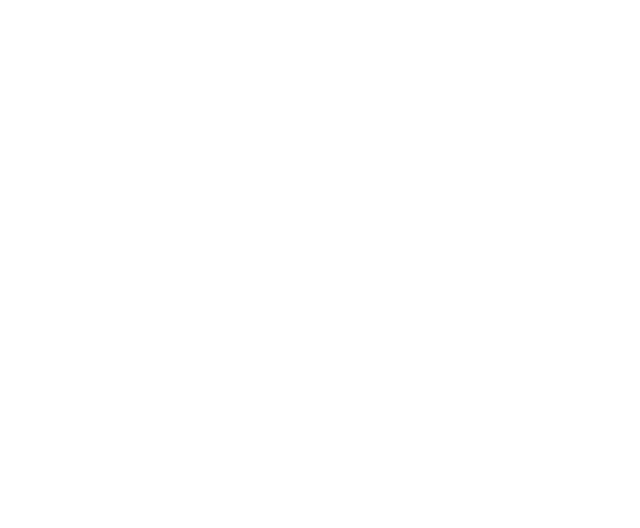
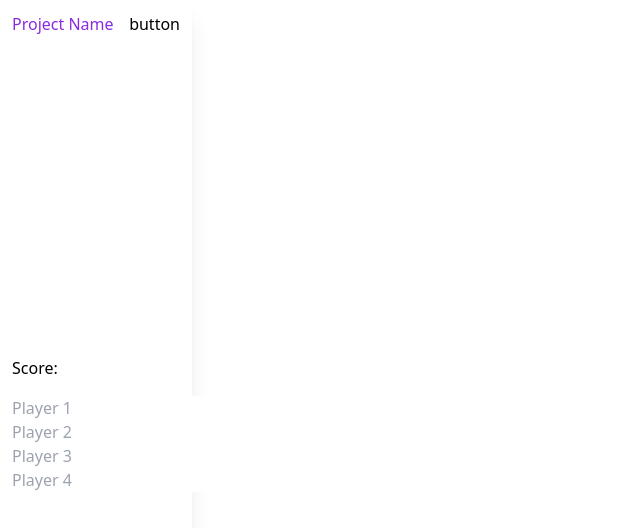
Before and after one commit to minsuk2609/jeopardy-game, a React (Vite) app: page / in a window 1280 px wide. Shown: the top 528 px of the page, without its empty margins (0-640 px from the left). Built offline with nearby package versions, Linux system fonts and the light colour scheme.

Commit message:
Added Navigation Bar component

```diff
--- a/output.css
+++ b/output.css
@@ -534,8 +534,28 @@
   --tw-backdrop-sepia:  ;
 }
 
+.flex {
+  display: flex;
+}
+
+.hidden {
+  display: none;
+}
+
 .h-12 {
   height: 3rem;
+}
+
+.h-full {
+  height: 100%;
+}
+
+.h-screen {
+  height: 100vh;
+}
+
+.min-h-screen {
+  min-height: 100vh;
 }
 
 .w-32 {
@@ -546,9 +566,138 @@
   width: 3rem;
 }
 
+.w-16 {
+  width: 4rem;
+}
+
+.w-full {
+  width: 100%;
+}
+
+.w-screen {
+  width: 100vw;
+}
+
+.w-48 {
+  width: 12rem;
+}
+
+.flex-grow {
+  flex-grow: 1;
+}
+
+.flex-col {
+  flex-direction: column;
+}
+
+.items-center {
+  align-items: center;
+}
+
+.justify-center {
+  justify-content: center;
+}
+
+.justify-between {
+  justify-content: space-between;
+}
+
+.space-y-8 > :not([hidden]) ~ :not([hidden]) {
+  --tw-space-y-reverse: 0;
+  margin-top: calc(2rem * calc(1 - var(--tw-space-y-reverse)));
+  margin-bottom: calc(2rem * var(--tw-space-y-reverse));
+}
+
+.space-y-6 > :not([hidden]) ~ :not([hidden]) {
+  --tw-space-y-reverse: 0;
+  margin-top: calc(1.5rem * calc(1 - var(--tw-space-y-reverse)));
+  margin-bottom: calc(1.5rem * var(--tw-space-y-reverse));
+}
+
+.space-y-4 > :not([hidden]) ~ :not([hidden]) {
+  --tw-space-y-reverse: 0;
+  margin-top: calc(1rem * calc(1 - var(--tw-space-y-reverse)));
+  margin-bottom: calc(1rem * var(--tw-space-y-reverse));
+}
+
+.space-y-16 > :not([hidden]) ~ :not([hidden]) {
+  --tw-space-y-reverse: 0;
+  margin-top: calc(4rem * calc(1 - var(--tw-space-y-reverse)));
+  margin-bottom: calc(4rem * var(--tw-space-y-reverse));
+}
+
+.space-y-12 > :not([hidden]) ~ :not([hidden]) {
+  --tw-space-y-reverse: 0;
+  margin-top: calc(3rem * calc(1 - var(--tw-space-y-reverse)));
+  margin-bottom: calc(3rem * var(--tw-space-y-reverse));
+}
+
+.space-y-32 > :not([hidden]) ~ :not([hidden]) {
+  --tw-space-y-reverse: 0;
+  margin-top: calc(8rem * calc(1 - var(--tw-space-y-reverse)));
+  margin-bottom: calc(8rem * var(--tw-space-y-reverse));
+}
+
 .bg-red-500 {
   --tw-bg-opacity: 1;
   background-color: rgb(239 68 68 / var(--tw-bg-opacity));
+}
+
+.bg-red-100 {
+  --tw-bg-opacity: 1;
+  background-color: rgb(254 226 226 / var(--tw-bg-opacity));
+}
+
+.p-6 {
+  padding: 1.5rem;
+}
+
+.p-4 {
+  padding: 1rem;
+}
+
+.p-2 {
+  padding: 0.5rem;
+}
+
+.p-3 {
+  padding: 0.75rem;
+}
+
+.text-purple-80 {
+  color: var(--purple-80);
+}
+
+.shadow-sm {
+  --tw-shadow: 0 1px 2px 0 rgb(0 0 0 / 0.05);
+  --tw-shadow-colored: 0 1px 2px 0 var(--tw-shadow-color);
+  box-shadow: var(--tw-ring-offset-shadow, 0 0 #0000), var(--tw-ring-shadow, 0 0 #0000), var(--tw-shadow);
+}
+
+.shadow-lg {
+  --tw-shadow: 0 10px 15px -3px rgb(0 0 0 / 0.1), 0 4px 6px -4px rgb(0 0 0 / 0.1);
+  --tw-shadow-colored: 0 10px 15px -3px var(--tw-shadow-color), 0 4px 6px -4px var(--tw-shadow-color);
+  box-shadow: var(--tw-ring-offset-shadow, 0 0 #0000), var(--tw-ring-shadow, 0 0 #0000), var(--tw-shadow);
+}
+
+.shadow-xl {
+  --tw-shadow: 0 20px 25px -5px rgb(0 0 0 / 0.1), 0 8px 10px -6px rgb(0 0 0 / 0.1);
+  --tw-shadow-colored: 0 20px 25px -5px var(--tw-shadow-color), 0 8px 10px -6px var(--tw-shadow-color);
+  box-shadow: var(--tw-ring-offset-shadow, 0 0 #0000), var(--tw-ring-shadow, 0 0 #0000), var(--tw-shadow);
+}
+
+.transition {
+  transition-property: color, background-color, border-color, text-decoration-color, fill, stroke, opacity, box-shadow, transform, filter, -webkit-backdrop-filter;
+  transition-property: color, background-color, border-color, text-decoration-color, fill, stroke, opacity, box-shadow, transform, filter, backdrop-filter;
+  transition-property: color, background-color, border-color, text-decoration-color, fill, stroke, opacity, box-shadow, transform, filter, backdrop-filter, -webkit-backdrop-filter;
+  transition-timing-function: cubic-bezier(0.4, 0, 0.2, 1);
+  transition-duration: 150ms;
+}
+
+.transition-transform {
+  transition-property: transform;
+  transition-timing-function: cubic-bezier(0.4, 0, 0.2, 1);
+  transition-duration: 150ms;
 }
 
 #root {
--- a/src/App.tsx
+++ b/src/App.tsx
@@ -1,10 +1,11 @@
 import React, { useState } from "react";
+import NavBar from "./components/NavBar";
 
 export default function App(): JSX.Element {
 
   return (
-    <div className="">
-
+    <div className="w-screen">
+      <NavBar />
     </div>
   );
 }
--- /dev/null
+++ b/src/components/NavBar.tsx
@@ -0,0 +1,27 @@
+import { useState } from "react";
+
+export default function NavBar(props: any): JSX.Element {
+    const [status, setStatus] = useState<string>("");
+    return (
+        <div className={`flex transition-transform ${status} flex-col shadow-xl w-48 min-h-screen`}>
+            <div className="flex justify-between items-center p-3">
+                <h1 className="text-purple-80">Project Name</h1>
+                <button onClick={() => status === "" ? setStatus("") : setStatus("")}>button</button>
+            </div>
+            <div className="flex flex-col flex-grow space-y-4 p-3 justify-center">
+                <h1>Score:</h1>
+                <ul>
+                    {/* <li><input type="text" placeholder={props.players[0]}/></li>
+                    <li><input type="text" placeholder={props.players[1]}/></li>
+                    <li><input type="text" placeholder={props.players[2]}/></li>
+                    <li><input type="text" placeholder={props.players[3]}/></li> */}
+                    <li><input type="text" placeholder="Player 1"/></li>
+                    <li><input type="text" placeholder="Player 2"/></li>
+                    <li><input type="text" placeholder="Player 3"/></li>
+                    <li><input type="text" placeholder="Player 4"/></li>
+                </ul>
+            </div>
+
+        </div>
+    );
+}
```
